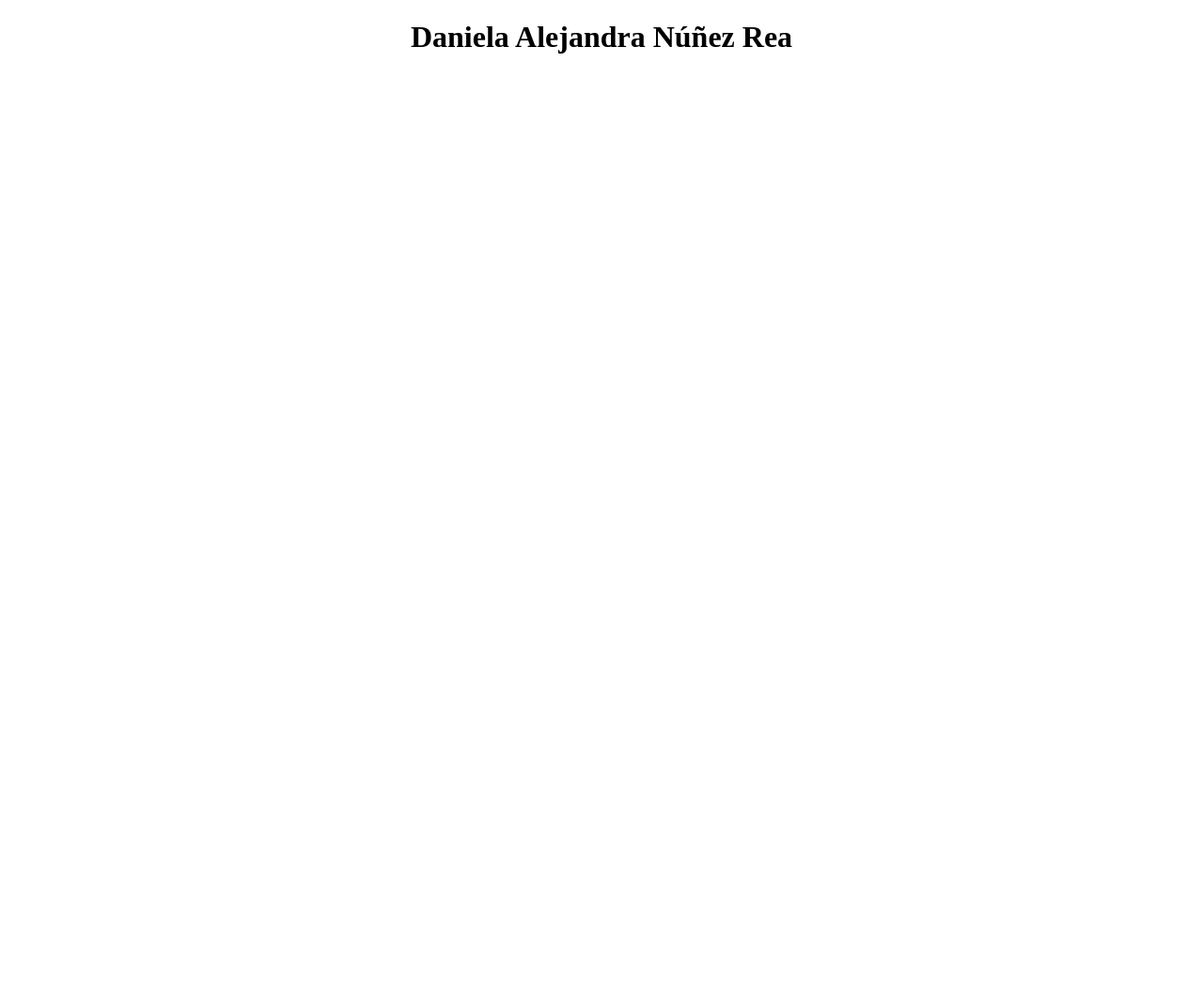
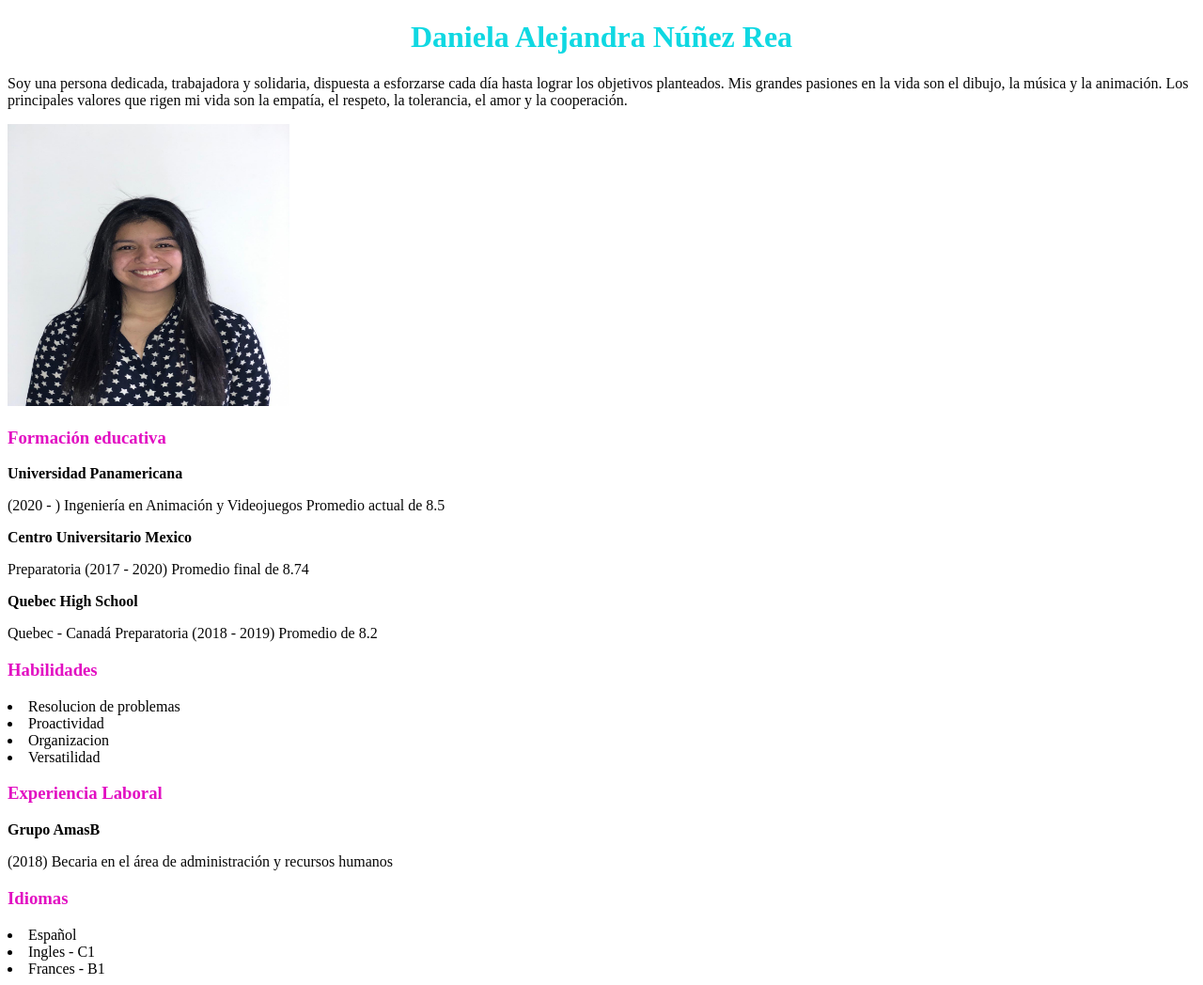
Before and after one commit to dannurea/Desarrollo_Web, a plain HTML site: page Tarea1 - CV/cv.html in a window 1280 px wide. Shown: the whole page at 94% size. Before the commit the page ends 800 px from the top, so only its background shows below. Drawn offline with Linux system fonts and the light colour scheme; files whose address does not match are found by name.

Commit message:
Tarea1_Actualización

```diff
--- a/Tarea1 - CV/cv.html
+++ b/Tarea1 - CV/cv.html
@@ -4,15 +4,53 @@
 <!-- All the metadata related to the site and stuff user shouldn´t-->
     <head>
         <title>Daniela Rea CV</title>
+        <link rel="stylesheet" href="styles.css">
     </head>
     <body>
+        <div>
         <h1 style="text-align:center;">Daniela Alejandra Núñez Rea</h1>
-
+        </div>
 
         <form>
-            <p style="color: #718000"> </p>
-            <img src=>
+            <p style="color: #070707"> Soy una persona dedicada, trabajadora y solidaria, dispuesta a esforzarse cada día hasta lograr los objetivos planteados.
+                Mis grandes pasiones en la vida son el dibujo, la música y la animación.
+                Los principales valores que rigen mi vida son la empatía, el respeto, la tolerancia, el amor y la cooperación.</p>
+            <img height="300px" width="300px" style="text-align:center" src="C:\Users\Usuario\Documents\UP\WEB\Foto_0234611.jpg">
 
+            <div>
+            <h3 >Formación educativa</h3>
+            </div>
+            <p text-align="left"><b>Universidad Panamericana</b></p>
+            <p style="color: #070707">(2020 -   )
+                Ingeniería en Animación y Videojuegos
+                Promedio actual de  8.5</p>
+            <p><b>Centro Universitario Mexico</b></p>
+            <p style="color: #070707">Preparatoria (2017 -  2020)
+                Promedio final de  8.74</p>
+            <p><b>Quebec High School</b></p>
+            <p style="color: #070707">Quebec  - Canadá
+                Preparatoria (2018 -  2019)
+                Promedio de  8.2</p>
+            <div>
+                <h3 >Habilidades</h3>
+            </div>
+            <li>Resolucion de problemas</li>
+            <li>Proactividad</li>
+            <li>Organizacion</li>
+            <li>Versatilidad</li>
+
+            <div>
+                <h3 >Experiencia Laboral</h3>
+            </div>
+            <p><b>Grupo AmasB</b></p>
+            <p style="color: #070707">(2018)
+                Becaria en el área de administración y recursos humanos</p>
+            <div>
+                <h3 >Idiomas</h3>
+                <li>Español</li>
+                <li>Ingles - C1</li>
+                <li>Frances - B1 </li>
+            </div>
         </form>
 
 
--- /dev/null
+++ b/Tarea1 - CV/styles.css
@@ -0,0 +1,9 @@
+/*html {
+    text-align:center;
+}*/
+div h1{
+    color:rgb(15, 216, 226);
+}
+div h3{
+    color:rgb(226, 15, 194);
+}
```
Also changed, not shown: Foto_0234611.jpg (added).
